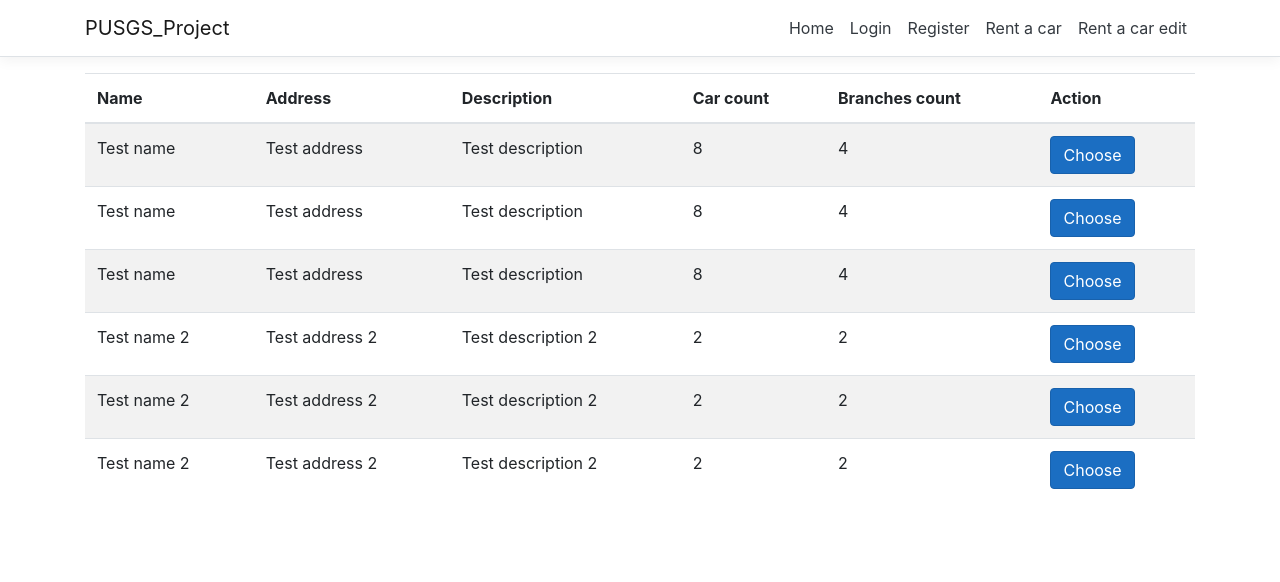
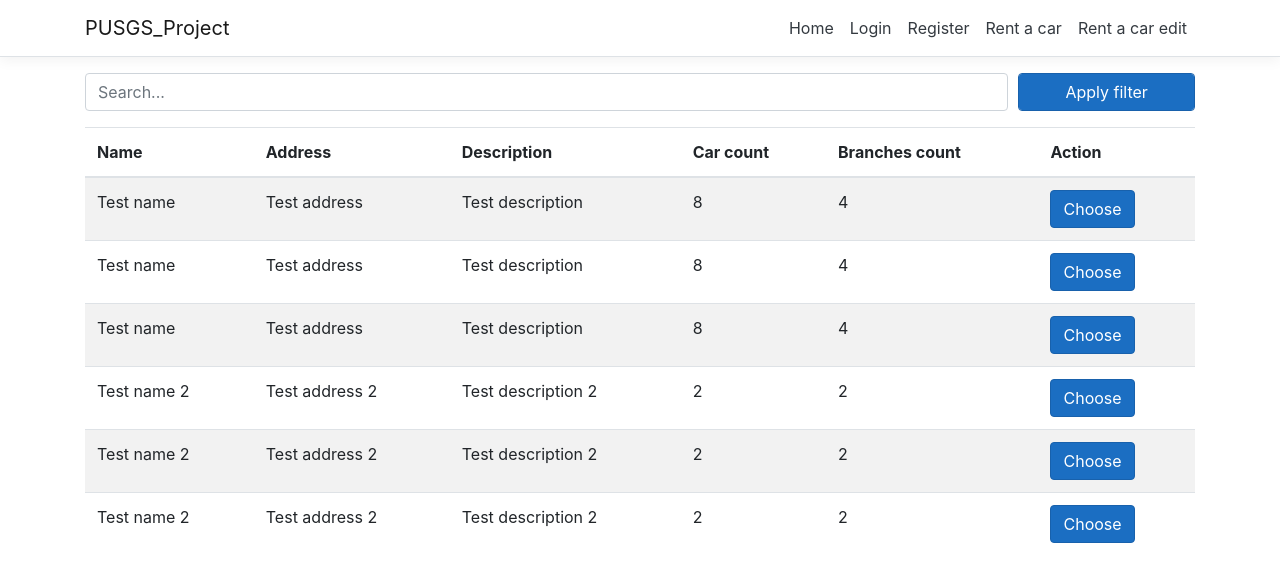
Before and after one commit to SrdjanStankov/Web2_Projekat, an Angular app in the folder PUSGS_Project/PUSGS_Project/ClientApp/: page /car-reservation in a window 1280 px wide. Shown: the top 582 px of the page. Built offline with nearby package versions, Linux system fonts and the light colour scheme.

Commit message:
Added Search to Car reservation

```diff
--- a/PUSGS_Project/PUSGS_Project/ClientApp/src/app/car-reservation/car-reservation.component.html
+++ b/PUSGS_Project/PUSGS_Project/ClientApp/src/app/car-reservation/car-reservation.component.html
@@ -1,4 +1,15 @@
 <div *ngIf="step === 1">
+  <form #filterForm="ngForm" (ngSubmit)="onFilter()">
+    <div class="form-row">
+      <div class="form-group col">
+        <input type="text" name="search" class="form-control" placeholder="Search..." [(ngModel)]="search">
+      </div>
+      <div class="form-group col-md-2">
+        <input type="submit" class="form-control btn btn-primary" value="Apply filter" />
+      </div>
+    </div>
+  </form>
+
   <table class='table table-striped' aria-labelledby="tableLabel">
     <thead>
       <tr>
@@ -11,7 +22,7 @@
       </tr>
     </thead>
     <tbody>
-      <tr *ngFor="let agency of agencies">
+      <tr *ngFor="let agency of displayAgencies">
         <td>{{agency.Name}}</td>
         <td>{{agency.Address}}</td>
         <td>{{agency.Description}}</td>
--- a/PUSGS_Project/PUSGS_Project/ClientApp/src/app/car-reservation/car-reservation.component.ts
+++ b/PUSGS_Project/PUSGS_Project/ClientApp/src/app/car-reservation/car-reservation.component.ts
@@ -13,8 +13,10 @@ export class CarReservationComponent implements OnInit {
 
   public step: number;
   public rangeVal = 0;
+  public search: string = "";
 
-  public agencies: RentACar[];
+  public allAgencies: RentACar[];
+  public displayAgencies: RentACar[];
 
   public editGroup = new FormGroup({
     take: new FormGroup({
@@ -33,7 +35,8 @@ export class CarReservationComponent implements OnInit {
   private searchAgency: RentACar;
   public foundCars: Car[] = [];
   constructor(private service: RentACarService) {
-    this.agencies = service.getAgencies();
+    this.allAgencies = service.getAgencies();
+    this.displayAgencies = this.allAgencies;
     this.step = 1;
   }
 
@@ -80,4 +83,13 @@ export class CarReservationComponent implements OnInit {
     this.rangeVal = e;
   }
 
+  onFilter() {
+    const searchText = this.search.toLowerCase();
+    this.displayAgencies = this.allAgencies.filter((agency) => {
+      if (agency.Name.toLowerCase().includes(searchText)) {
+        return true;
+      }
+    })
+  }
+
 }
```
